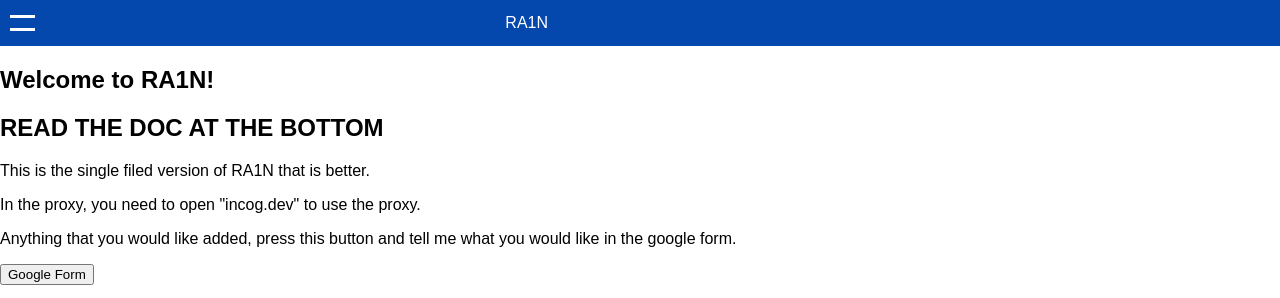
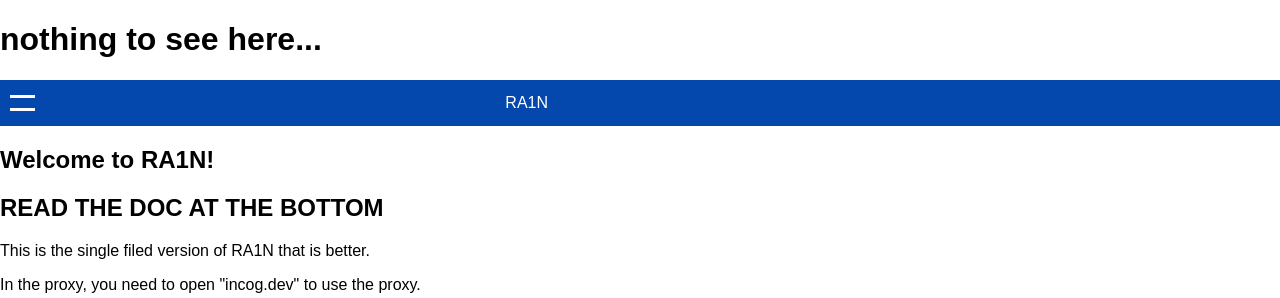
Before and after one commit to RA1N101/ran1, a plain HTML site: page RA1N_4.5.html in a window 1280 px wide. Shown: the top 298 px of the page. Drawn offline with Linux system fonts and the light colour scheme.

Commit message:
Update RA1N_4.5.html

```diff
--- a/RA1N_4.5.html
+++ b/RA1N_4.5.html
@@ -95,7 +95,8 @@
 </head>
 <body>
 
-<div class="navbar">
+     <h1> nothing to see here... </h1>
+    <div class="navbar">
     <div class="menu-toggle" id="mobile-menu">
         <span class="bar"></span>
         <span class="bar"></span>
```
